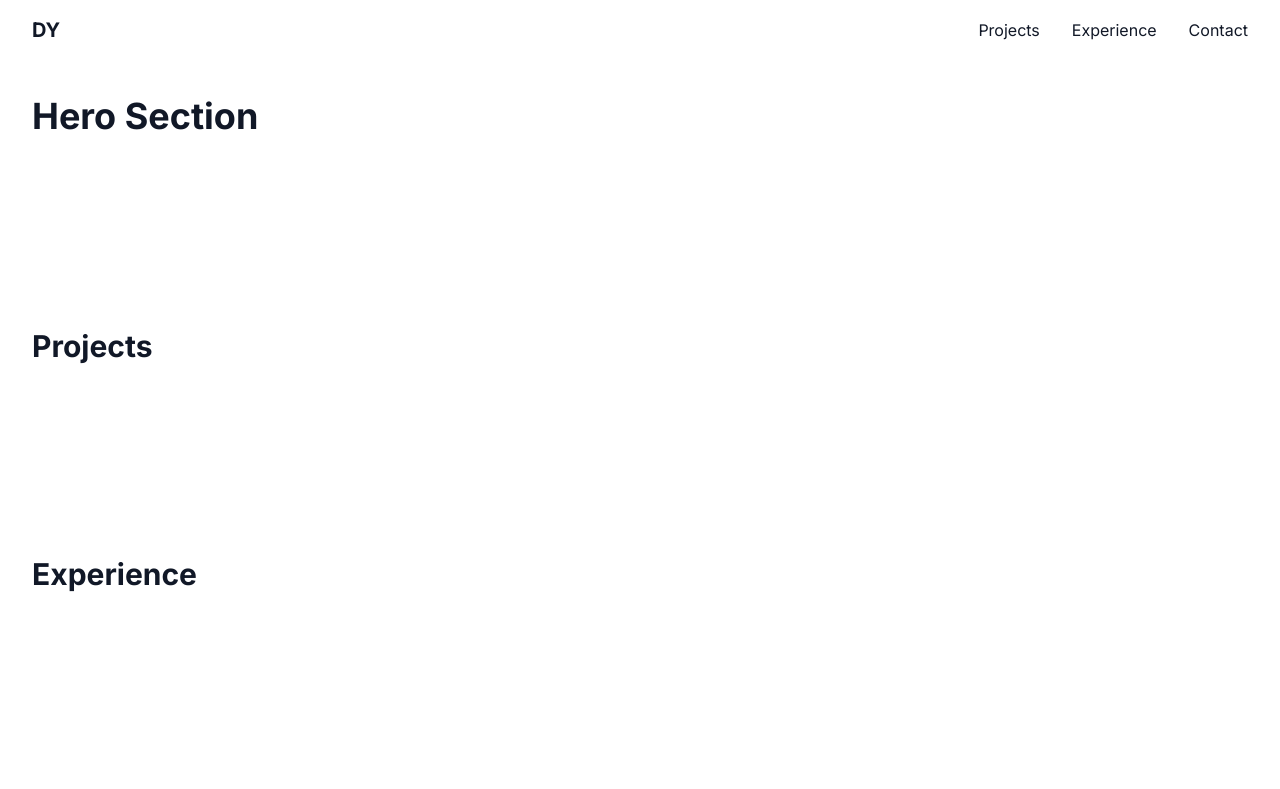
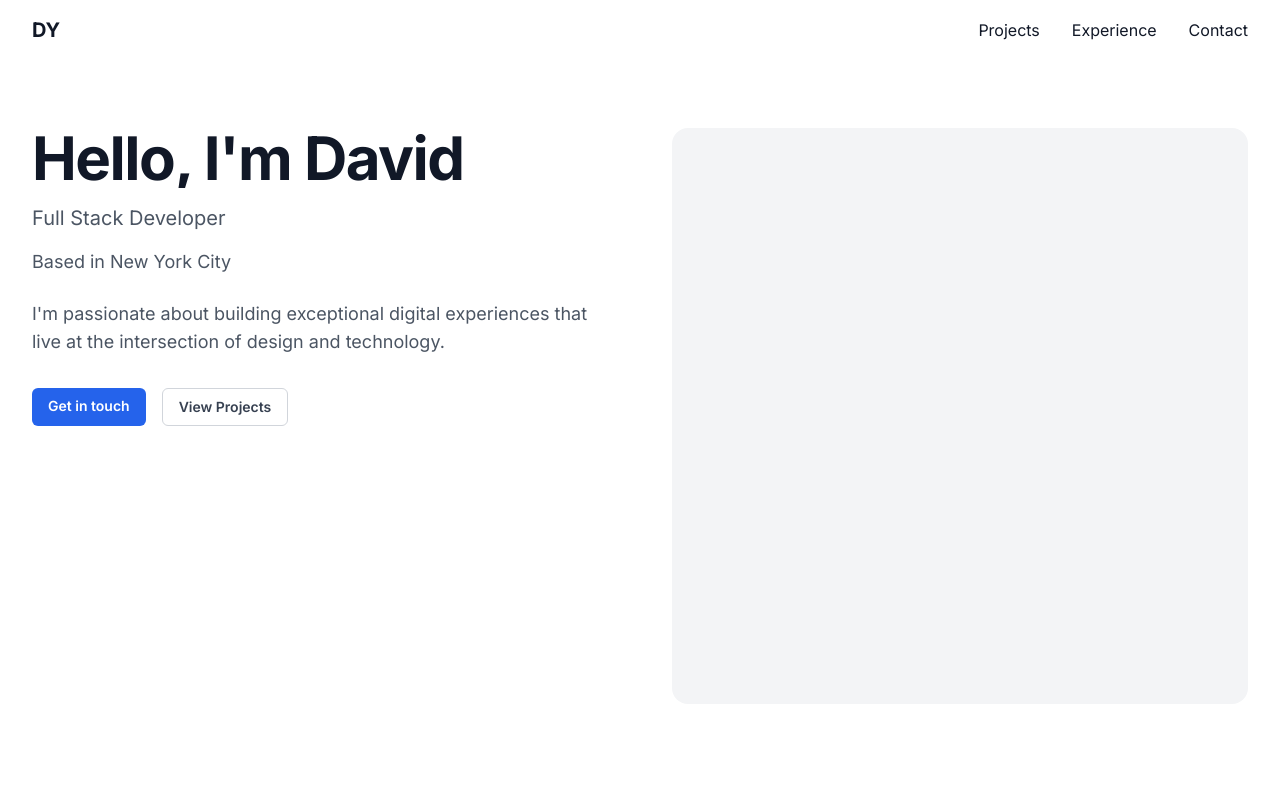
Before and after one commit to DavidYu75/thedavidyu, a Next.js app: page / in a window 1280 px wide. Shown: the top 789 px of the page. Built offline with nearby package versions, Linux system fonts and the light colour scheme.

Commit message:
base hero section

```diff
--- a/package.json
+++ b/package.json
@@ -12,9 +12,11 @@
     "@heroicons/react": "^2.2.0",
     "clsx": "^2.1.1",
     "framer-motion": "^12.0.6",
+    "lucide-react": "^0.474.0",
     "next": "15.1.6",
     "react": "^19.0.0",
     "react-dom": "^19.0.0",
+    "react-icons": "^5.4.0",
     "tailwind-merge": "^2.6.0"
   },
   "devDependencies": {
--- a/src/app/globals.css
+++ b/src/app/globals.css
@@ -22,3 +22,20 @@
     @apply px-4 py-16 sm:px-6 sm:py-24 lg:px-8;
   }
 }
+
+@keyframes typing {
+  from {
+    width: 0;
+  }
+  to {
+    width: 100%;
+  }
+}
+
+.typewriter {
+  overflow: hidden;
+  white-space: nowrap;
+  padding-right: 0em;
+  width: 0;
+  animation: typing 3.5s steps(75, end) forwards;
+}
--- a/src/app/page.tsx
+++ b/src/app/page.tsx
@@ -1,4 +1,4 @@
-import { Hero } from '@/components/sections/Hero'
+import Hero from '@/components/sections/Hero'
 import { Projects } from '@/components/sections/Projects'
 import { Experience } from '@/components/sections/Experience'
 import { Contact } from '@/components/sections/Contact'
--- a/src/components/sections/Hero.tsx
+++ b/src/components/sections/Hero.tsx
@@ -1,7 +1,57 @@
-export function Hero() {
-    return (
-      <section className="section-padding">
-        <h1 className="text-4xl font-bold">Hero Section</h1>
-      </section>
-    )
-  }
+'use client';
+
+import { motion } from 'framer-motion';
+
+const Hero = () => {
+  return (
+    <section className="relative min-h-screen pt-24 sm:pt-32">
+      <div className="mx-auto max-w-7xl px-4 sm:px-6 lg:px-8">
+        <div className="grid grid-cols-1 gap-12 lg:grid-cols-2 lg:gap-16">
+          <motion.div
+            initial={{ opacity: 0, y: 20 }}
+            animate={{ opacity: 1, y: 0 }}
+            transition={{ duration: 0.5 }}
+          >
+            <h1 className="typewriter text-4xl font-bold tracking-tight sm:text-6xl">
+              Hello, I&#39;m David
+            </h1>
+            <p className="mt-4 text-xl text-gray-600">
+              Full Stack Developer
+            </p>
+            <p className="mt-4 text-lg text-gray-600">
+              Based in New York City
+            </p>
+            <p className="mt-6 text-lg text-gray-600">
+              I&#39;m passionate about building exceptional digital experiences that live at the
+              intersection of design and technology.
+            </p>
+            <div className="mt-8 flex gap-4">
+              <a
+                href="#contact"
+                className="rounded-md bg-blue-600 px-4 py-2 text-sm font-semibold text-white hover:bg-blue-500"
+              >
+                Get in touch
+              </a>
+              <a
+                href="#projects"
+                className="rounded-md border border-gray-300 px-4 py-2 text-sm font-semibold text-gray-700 hover:bg-gray-50"
+              >
+                View Projects
+              </a>
+            </div>
+          </motion.div>
+          <div className="relative hidden lg:block">
+            <motion.div
+              initial={{ opacity: 0, scale: 0.95 }}
+              animate={{ opacity: 1, scale: 1 }}
+              transition={{ duration: 0.5, delay: 0.2 }}
+              className="aspect-square w-full rounded-2xl bg-gray-100"
+            />
+          </div>
+        </div>
+      </div>
+    </section>
+  );
+};
+
+export default Hero;
```
Also changed, not shown: 1 other file (tests, documents, lock files or other folders).
